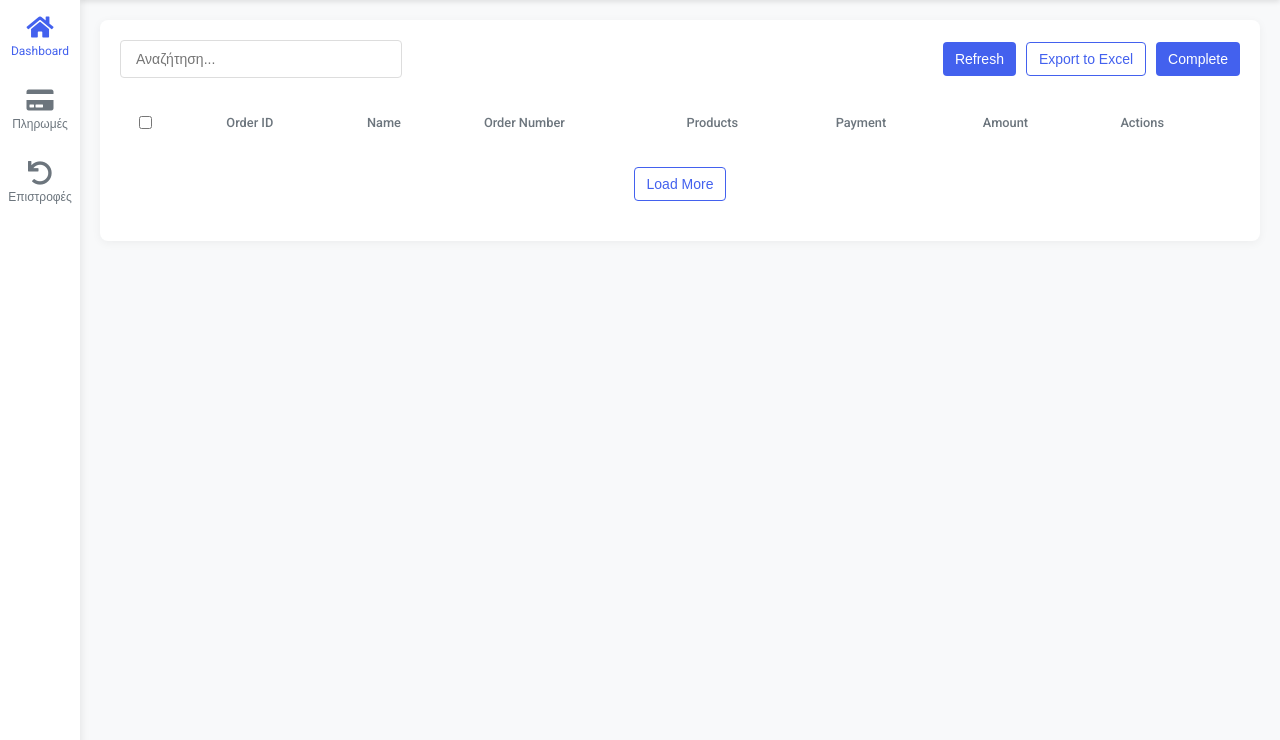
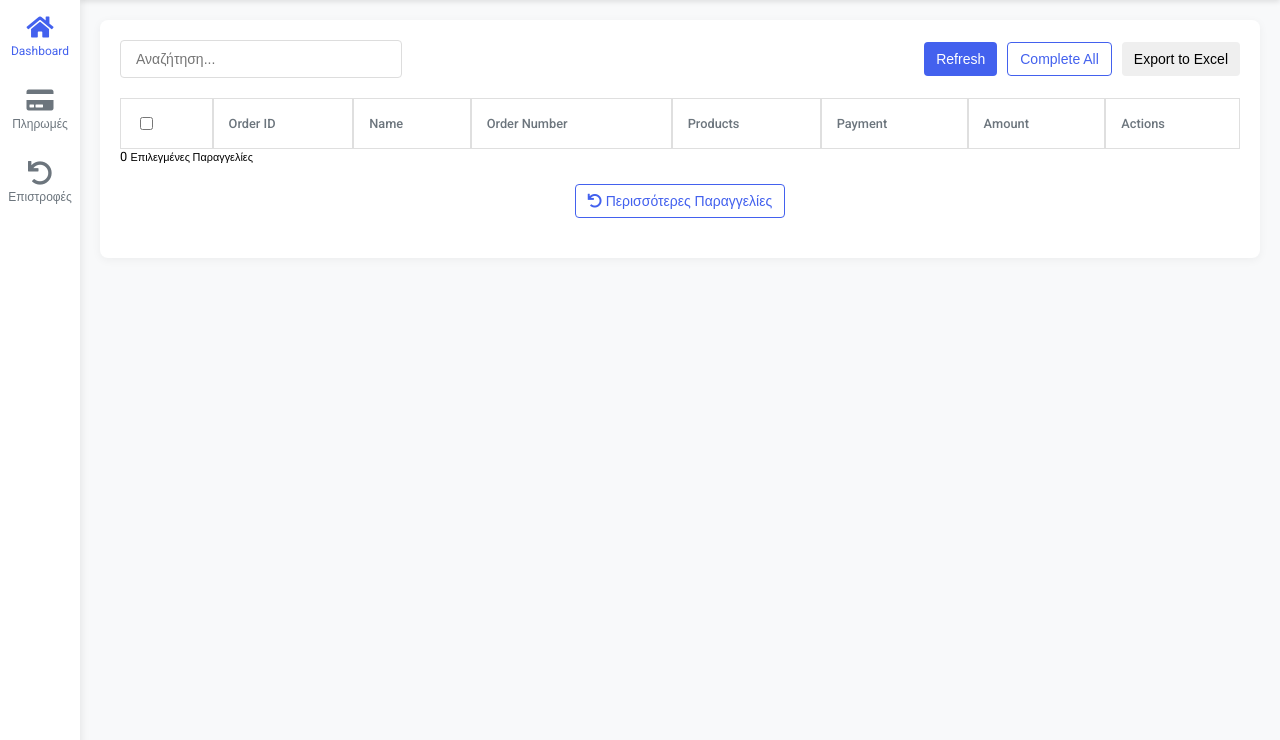
Before and after one commit to FunkyCss/konektorx, a plain HTML site: page index.html in a window 1280 px wide. Shown: the part 60-800 px from the top of the page. Drawn offline with Linux system fonts and the light colour scheme; no server answers.

Commit message:
Update design

```diff
--- a/index.html
+++ b/index.html
@@ -8,6 +8,23 @@
     <link href="https://cdnjs.cloudflare.com/ajax/libs/font-awesome/5.15.1/css/all.min.css" rel="stylesheet">
     <link rel="stylesheet" href="css/style.css">
 </head>
+ <style>
+    table {
+      width: 100%;
+      border-collapse: collapse;
+    }
+
+    th, td {
+      padding: 15px;
+      text-align: left;
+      border: 1px solid #dfdfdf;
+    }
+
+    thead {
+      background-color: #f9f9f9;
+    }
+
+  </style>
 <body>
      <div class="left-navbar" id="leftNavbar">
         <a href="#" class="active"><i class="fas fa-home"></i> <span>Dashboard</span></a>
@@ -17,7 +34,7 @@
 
 
     <div class="top-bar">
-        <div class="logo">Jerry Cherry</div>
+        <div class="logo">Konektor</div>
         <div class="notifications">
             <i class="fas fa-bell"></i>
             <i class="fas fa-user"></i>
@@ -25,18 +42,22 @@
     </div>
 
     <div class="main-container">
+
         <div class="content-wrapper">
             <div class="search-and-actions">
                 <input type="text" placeholder="Αναζήτηση..." id="mainSearch">
                 <div class="actions">
                     <button id="refreshButton" class="primary">Refresh</button>
-                    <button id="exportExcelButton" class="secondary">Export to Excel</button>
-                    <button id="bulkCompleteButton" class="primary">Complete</button>
+                    <button id="bulkCompleteButton" class="secondary">Complete All</button>
+                    <button id="exportExcelButton" class="third">Export to Excel</button>
+
                 </div>
             </div>
 
+            <div class="table-container">
+
                 <table id="data-table">
-            <thead>
+                    <thead class="bottom-shadow">
                         <tr>
                             <th class="checkbox-column"><input type="checkbox" id="selectAll"></th>
                             <th>Order ID</th>
@@ -48,12 +69,23 @@
                             <th>Actions</th>
                         </tr>
                     </thead>
+
                     <tbody>
                         <!-- Table rows will be dynamically added here -->
                     </tbody>
+
                 </table>
-        <!-- <button id="refreshButton" class="refresh-orders">Refresh Orders</button> -->
-        <button id="loadMoreButton" class="load-more-orders">Load More</button>
+            </div>
+
+            <div class="selected-count-container">
+                <span id="selectedCount">0</span> <span style="font-size:0.85em">Επιλεγμένες Παραγγελίες</span>
+            </div>
+
+            <button id="loadMoreButton" class="load-more-orders">
+                <i class="fas fa-undo"></i> Περισσότερες Παραγγελίες
+            </button>
+
+
         </div>
     </div>
 
@@ -65,15 +97,9 @@
     </div>
 
     <script src="https://cdn.sheetjs.com/xlsx-0.18.5/package/dist/xlsx.full.min.js"></script>
-    <!-- <script type="importmap">
-        {
-          "imports": {
-            "xlsx": "https://cdn.jsdelivr.net/npm/xlsx@0.18.5/+esm"
-          }
-        }
-        </script> -->
     <script type="module" src="/src/main.js"></script>
     <script type="module" src="/src/ui/export.js"></script>
+    <script  src="/src/ui/selections.js"></script>
 
 </body>
 </html>
```
Lines whose indentation alone changed are shown as unchanged.
